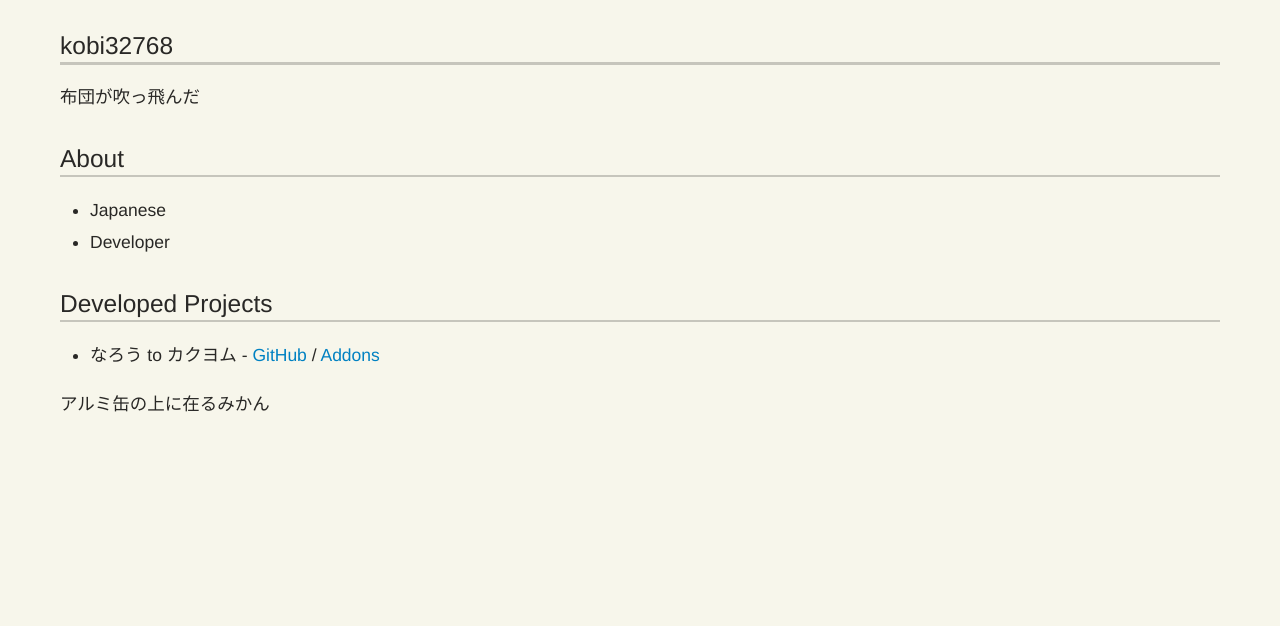
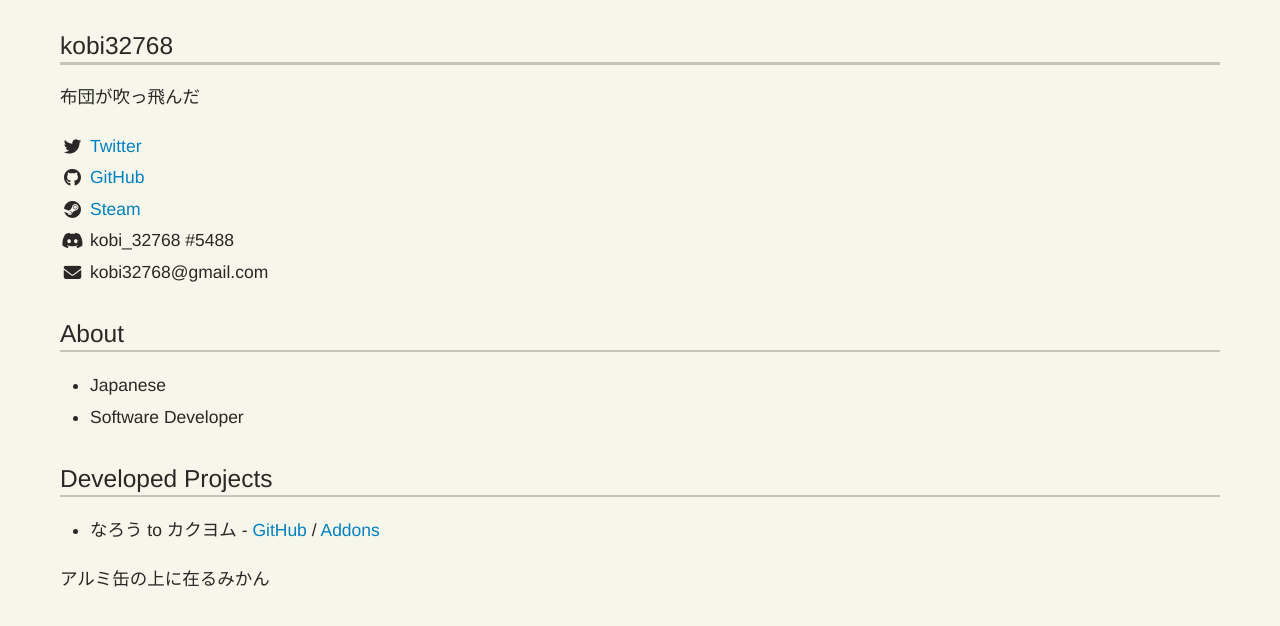
Before and after one commit to kobi32768/kobi32768.github.io, a plain HTML site: page index.html in a window 1280 px wide. Drawn offline with nearby package versions, Linux system fonts and the light colour scheme; files that its build step writes are made by us from their sources.

Commit message:
Write my accounts

```diff
--- a/index.html
+++ b/index.html
@@ -8,16 +8,42 @@
         <meta property="og:title" content="kobi's github.io"/>
         <meta property="og:description" content="布団が吹っ飛んだ"/>
         <meta charset='utf-8'>
+        <script src="https://kit.fontawesome.com/d7a3dc8172.js" crossorigin="anonymous"></script>
         <link rel="stylesheet" href="style.css">
         <title>kobi's github.io</title>
     </head>
     <body>
         <h1>kobi32768</h1>
         <p>布団が吹っ飛んだ</p>
+        <ul class="fa-ul">
+            <li>
+                <span class="fa-li"><i class="fab fa-twitter"></i></span>
+                <a href="https://twitter.com/kobi_32768">
+                    Twitter</a>
+            </li>
+            <li>
+                <span class="fa-li"><i class="fab fa-github"></i></span>
+                <a href="https://github.com/kobi32768">
+                    GitHub</a>
+            </li>
+            <li>
+                <span class="fa-li"><i class="fab fa-steam"></i></span>
+                <a href="https://steamcommunity.com/profiles/76561198329640905/">
+                    Steam</a>
+            </li>
+            <li>
+                <span class="fa-li"><i class="fab fa-discord"></i></span>
+                kobi_32768 #5488
+            </li>
+            <li>
+                <span class="fa-li"><i class="fas fa-envelope"></i></span>
+                kobi32768@gmail.com
+            </li>
+        </ul>
         <h2>About</h2>
             <ul>
                 <li>Japanese</li>
-                <li>Developer</li>
+                <li>Software Developer</li>
             </ul>
         <h2>Developed Projects</h2>
             <ul>
--- a/style.scss
+++ b/style.scss
@@ -37,5 +37,19 @@ a:hover {
 }
 
 ul {
-    padding-left: 30px
+    padding-left: 30px;
 }
+
+.fa-ul {
+    margin-left: 30px;
+}
+
+.fa-li {
+    display: table;
+    height: 1.8em;
+
+    i {
+        display: table-cell;
+        vertical-align: middle;
+    }
+}
```
